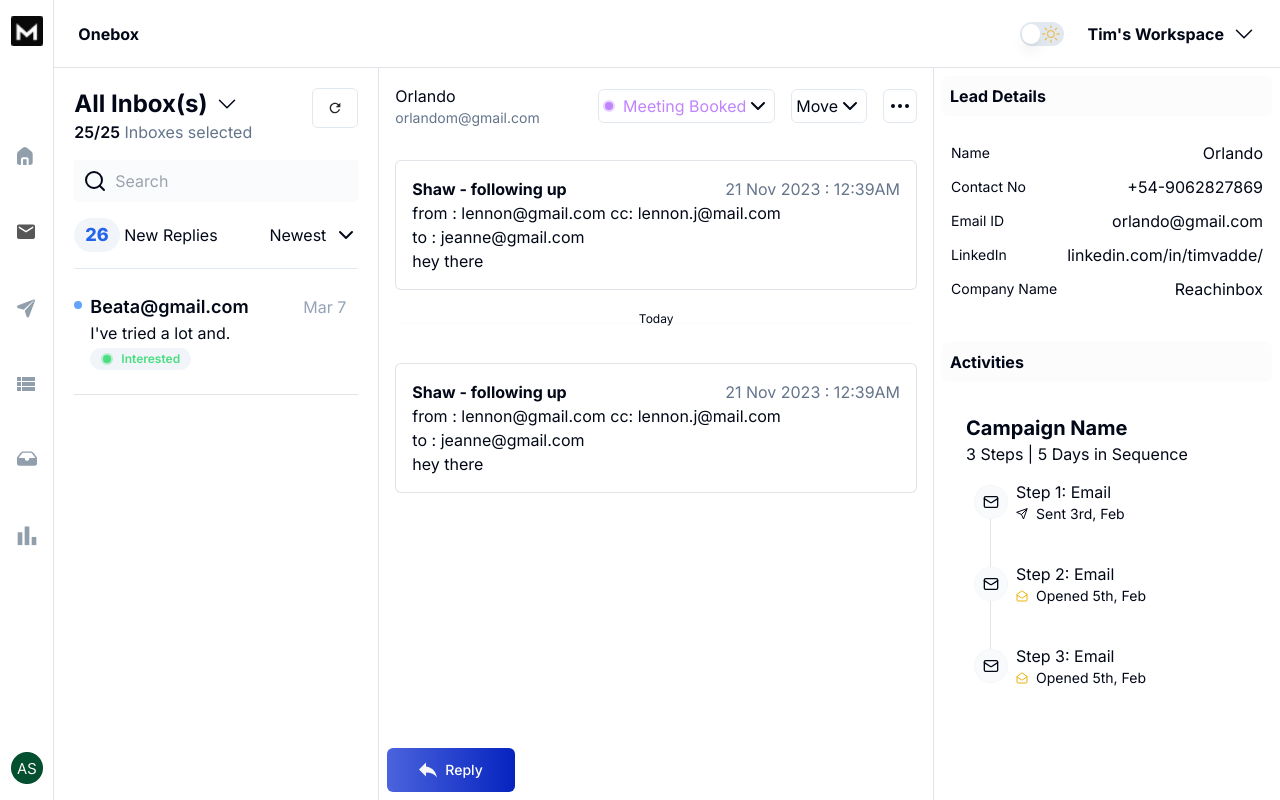
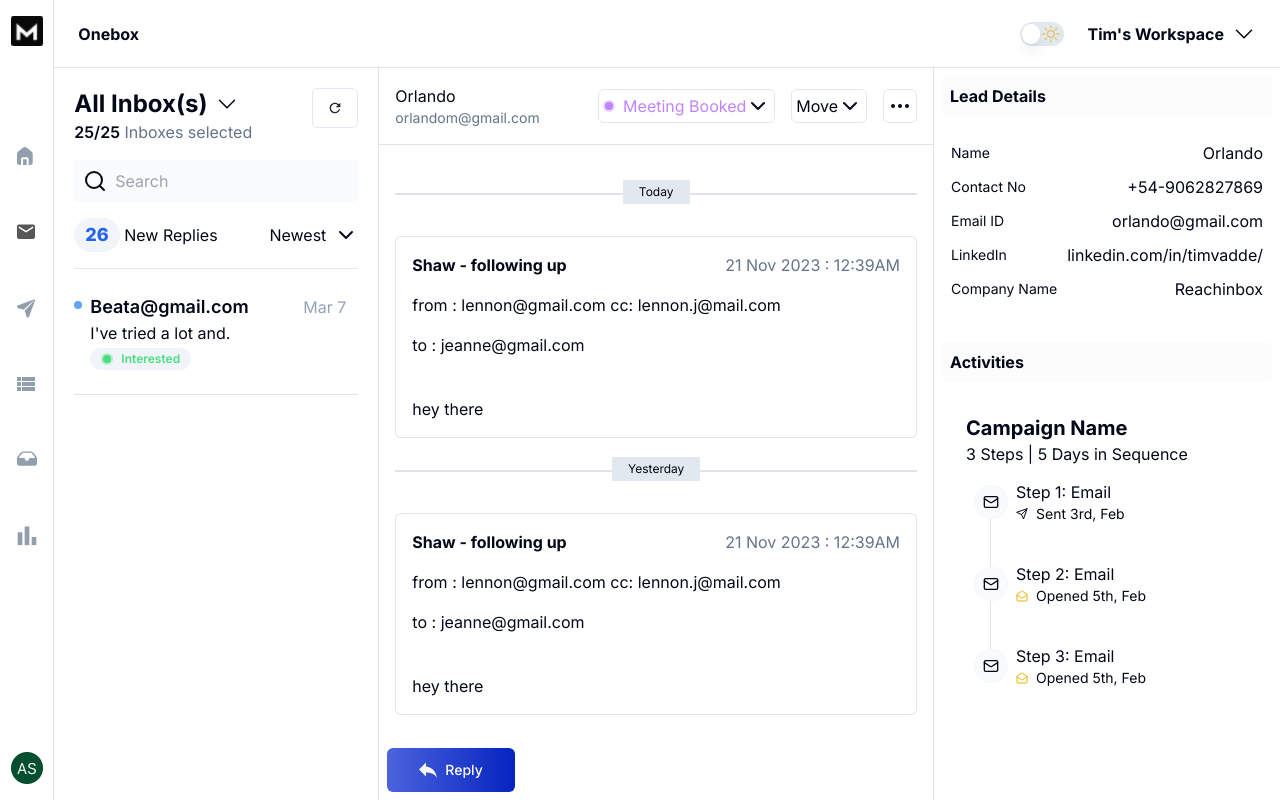
Before and after one commit to dev-subhadeep/mailassure, a Next.js app: page /dashboard/inbox in a window 1280 px wide. Built offline with nearby package versions, Linux system fonts and the light colour scheme.

Commit message:
fix: Add better darkmode visuals for email separator and spacing in email content

```diff
--- a/src/app/dashboard/inbox/page.tsx
+++ b/src/app/dashboard/inbox/page.tsx
@@ -18,6 +18,7 @@ const InboxPage = () => {
         <div className="flex flex-col h-full justify-between">
           <EmailHeader />
           <div className="flex-grow p-4">
+            <EmailSeparator text="Today" />
             <EmailContentCard
               subject="Shaw - following up"
               date="2023-11-21T00:39:19.000Z"
@@ -25,7 +26,7 @@ const InboxPage = () => {
               fromEmail="lennon@gmail.com"
               toEmail="jeanne@gmail.com"
             />
-            <EmailSeparator />
+            <EmailSeparator text="Yesterday" />
             <EmailContentCard
               subject="Shaw - following up"
               date="2023-11-21T00:39:19.000Z"
--- a/src/components/EmailContentCard/index.tsx
+++ b/src/components/EmailContentCard/index.tsx
@@ -21,17 +21,15 @@ const EmailContentCard = ({
   return (
     <div className=" bg-white bg-opacity-10 p-4 rounded-md border border-slate-500 border-opacity-20">
       <div>
-        <div>
+        <div className="flex flex-col gap-4">
           <div className="flex justify-between">
             <span className="font-bold">{subject}</span>
             <span className="text-slate-500">{formattedDate}</span>
           </div>
-          <div>
-            <p>from : {fromEmail} cc: lennon.j@mail.com</p>
-            <p>to : {toEmail}</p>
-          </div>
+          <div>from : {fromEmail} cc: lennon.j@mail.com</div>
+          <div>to : {toEmail}</div>
         </div>
-        <div>{body}</div>
+        <div className="mt-10">{body}</div>
       </div>
     </div>
   )
--- a/src/components/EmailHeader/index.tsx
+++ b/src/components/EmailHeader/index.tsx
@@ -5,7 +5,7 @@ import EmailSettings from "./EmailSettings"
 
 const EmailHeader = () => {
   return (
-    <div className="flex justify-between p-4 items-center">
+    <div className="flex justify-between p-4 items-center border-b border-slate-500 border-opacity-20">
       <div>
         <h1>Orlando</h1>
         <p className="text-sm text-slate-500">orlandom@gmail.com</p>
--- a/src/components/EmailSeparator/index.tsx
+++ b/src/components/EmailSeparator/index.tsx
@@ -1,11 +1,11 @@
 import React from "react"
 
-const EmailSeparator = () => {
+const EmailSeparator = ({ text }: { text: string }) => {
   return (
     <div className="flex flex-col items-center my-8">
-      <div className="w-full h-[2px] bg-gray-200 bg-opacity-10 "></div>
-      <div className="-mt-[17px] bg-white bg-opacity-5 w-fit px-4 py-1 text-xs z-40">
-        Today
+      <div className="w-full h-[2px] bg-slate-500 bg-opacity-20 "></div>
+      <div className="-mt-[15px] bg-slate-200 dark:bg-slate-600  w-fit px-4 py-1 text-xs z-40">
+        {text}
       </div>
     </div>
   )
```
